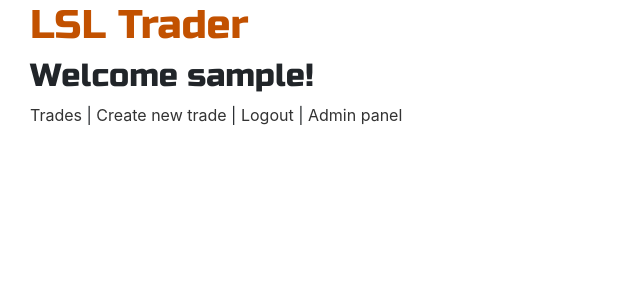
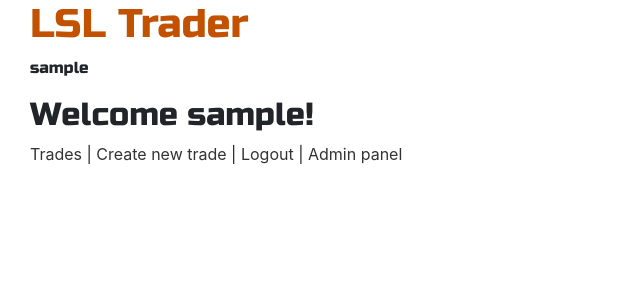
Before and after one commit to jbraure/JustInvest, a Django app: page / in a window 1280 px wide. Shown: the top 300 px of the page, without its empty margins (0-640 px from the left). Run offline with Django 3.2, Linux system fonts and the light colour scheme; the visitor is signed in with stand-in values (Sample User, id 1); some libraries are stand-ins or nearby versions.

Commit message:
css minor changes

```diff
--- a/trades/static/trades/css/main.css
+++ b/trades/static/trades/css/main.css
@@ -4,7 +4,10 @@ a { color: #333; }
 h1 a{
     color: #C25100;
 }
-h1 a, h2{
+ h1 a, h2{
+    font-family: 'Russo One', sans-serif;
+}
+.title-font {
     font-family: 'Russo One', sans-serif;
 }
 body {
--- a/trades/templates/trades/base.html
+++ b/trades/templates/trades/base.html
@@ -19,8 +19,9 @@
   </head>
 
   <body>
-    <div class="page-header">
+    <div class="page-header title-font">
       <h1><a href="/">LSL Trader</a></h1>
+      <p class="title-font"> {{ user.username }} </p>
     </div>
     <div id="page-content">
       {% block page-content %}
```
